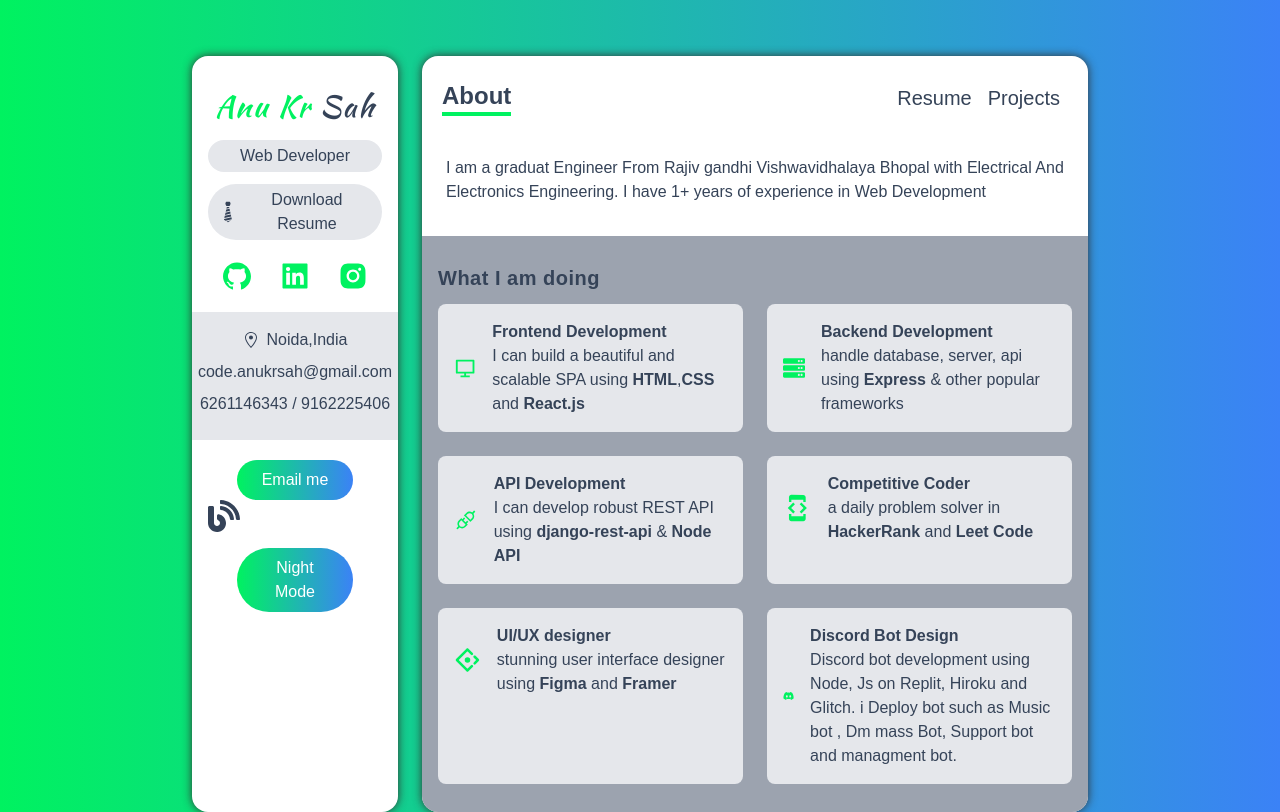
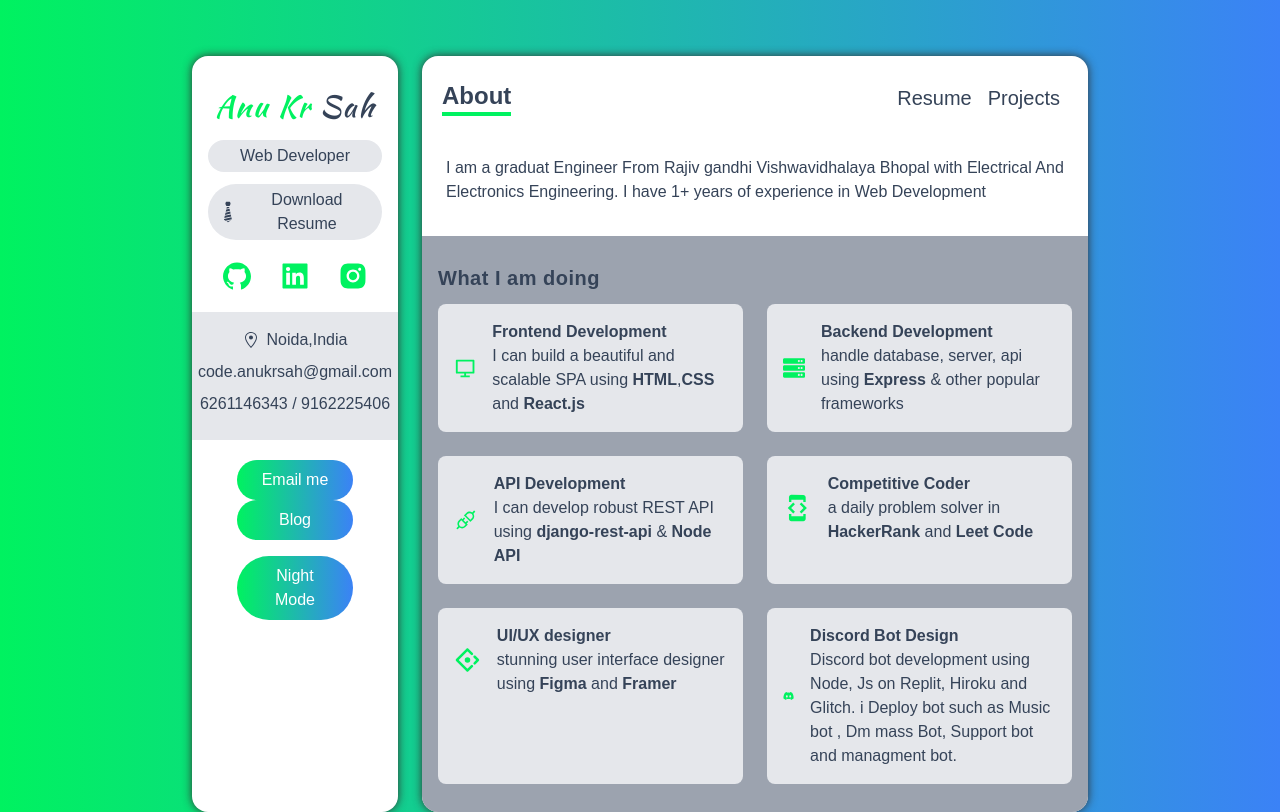
Before and after one commit to Anu374/Anu-protfolio, a Next.js app: page / in a window 1280 px wide. Built offline with nearby package versions, Linux system fonts and the light colour scheme.

Commit message:
Update Sidebar.tsx

```diff
--- a/components/Sidebar.tsx
+++ b/components/Sidebar.tsx
@@ -3,7 +3,7 @@ import { GiTie } from "react-icons/gi";
 import { GoLocation } from "react-icons/go";
 import { useTheme } from "next-themes";
 import Image from "next/image";
-import { FaBlog } from 'react-icons/fa';
+
 
 
 
@@ -74,9 +74,12 @@ const Sidebar = () => {
       >
         Email me
       </button>
-      <a href="https://blog-site-ptnyujz2s-anu374.vercel.app/" >
-          <FaBlog className="w-8 h-8 cursor-pointer" />
-        </a>
+      <button
+        className="w-8/12 px-5 py-2 text-white bg-black rounded-full cursor-pointer bg-gradient-to-r from-green to-blue-500 hover:scale-105 focus:outline-none"
+        onClick={() => window.open("https://blog-site-mu.vercel.app/")}
+      >
+        Blog
+      </button>
 
       <button
         onClick={changeTheme}
```
